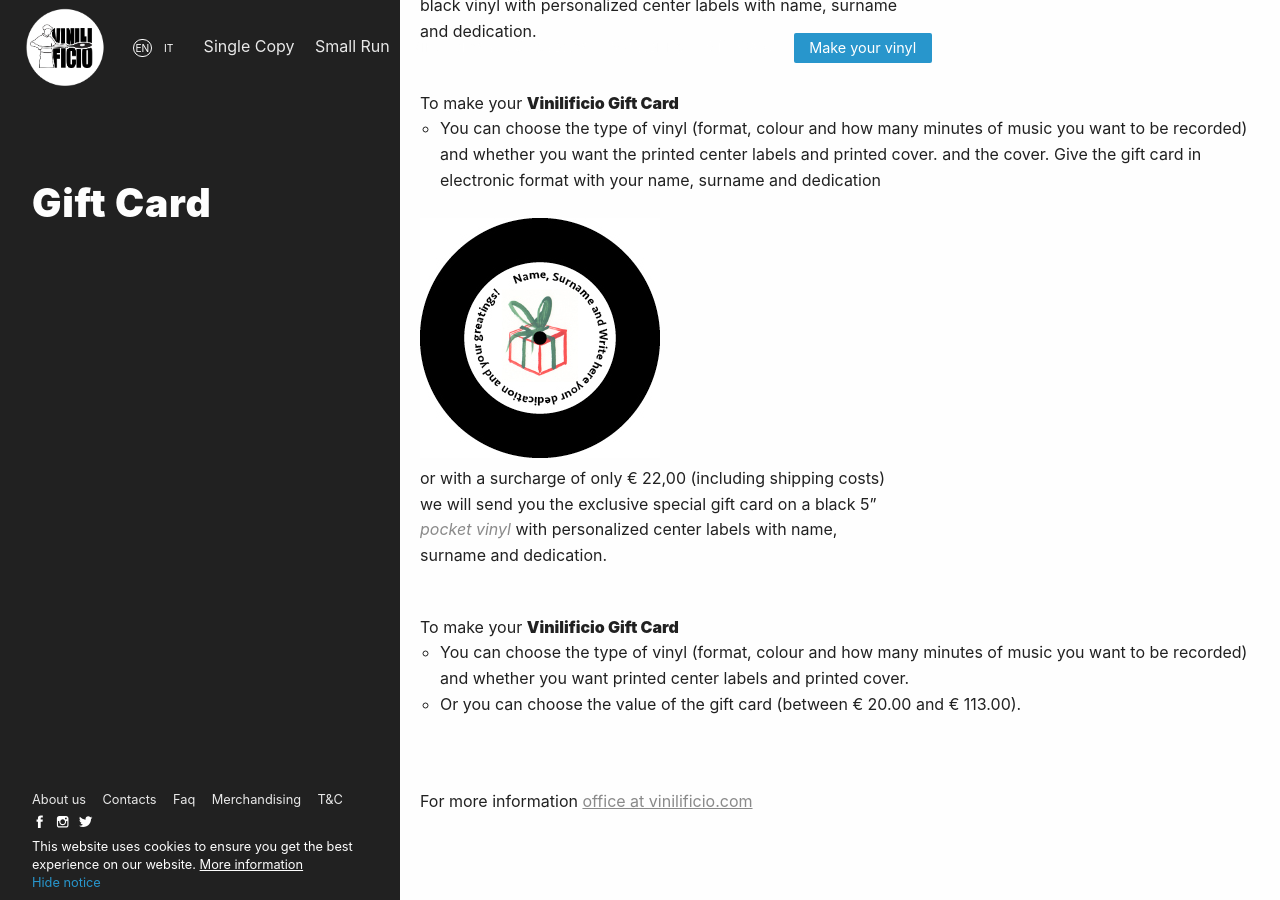
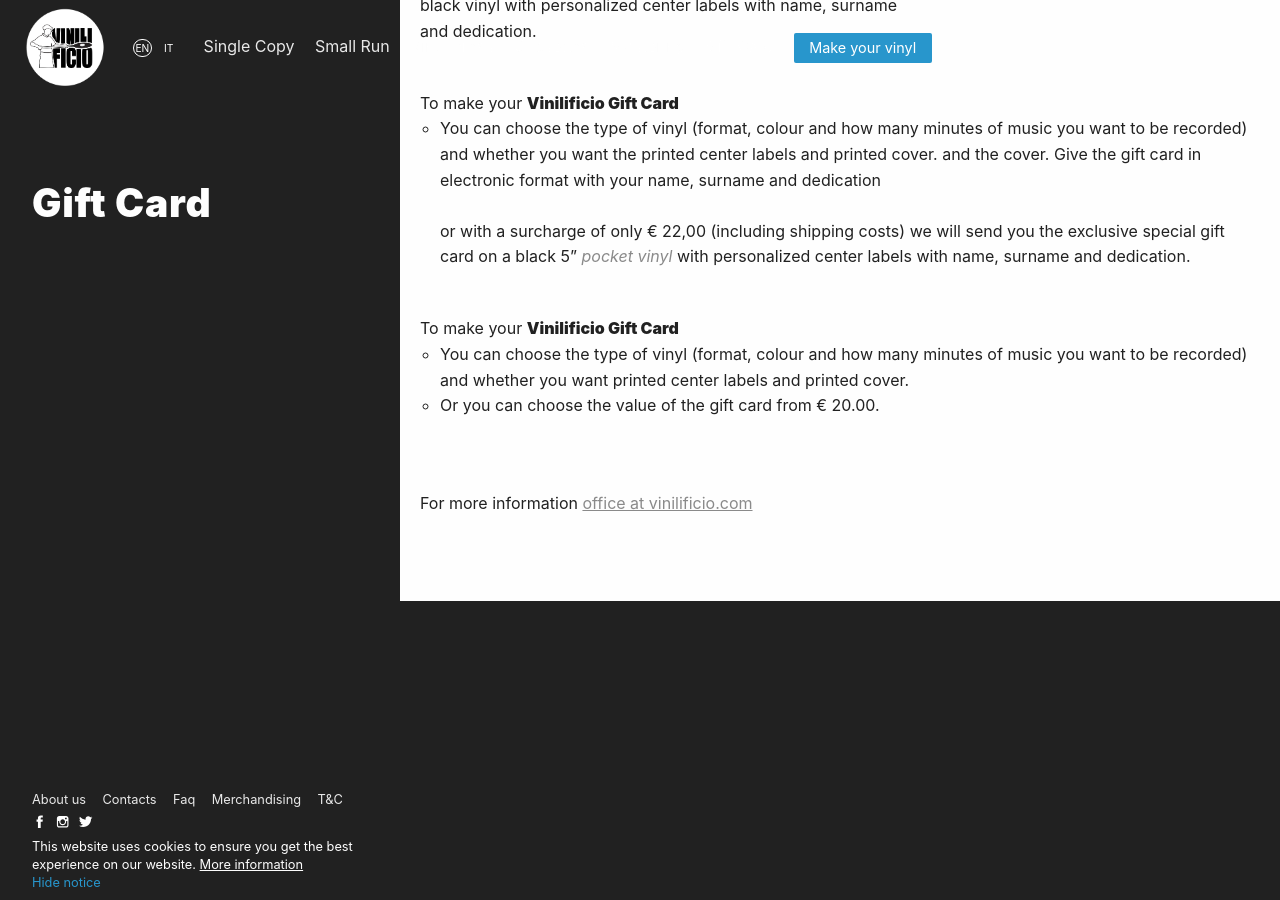
Before and after one commit to Vinilificio/vinilificio.com, a Jekyll site: the page built from en/giftcard.md, in a window 1280 px wide and 900 px high, scrolled down 1020 px. Built offline with Jekyll 4.4.1, drawn with Linux system fonts in a browser that asks for light colours; nearby versions of some CDN libraries; comment, search, counter and statistics services are not loaded.

Commit message:
correzioni testo en

```diff
--- a/en/giftcard.md
+++ b/en/giftcard.md
@@ -25,8 +25,6 @@
 - You can choose the type of vinyl (format, colour and how many minutes of music you want to be recorded) and whether you want the printed center labels and printed cover.
  and the cover.
 Give the gift card in electronic format with your name, surname and dedication<br>
-
-![giftcard](/img/modello vinyl gift card_small_en.jpg)
 <br>
 or with a surcharge of only € 22,00 (including shipping costs) we will send you the exclusive special gift card on a black 5" <i>pocket vinyl</i> with personalized center labels with name, surname and dedication.
 
@@ -35,7 +33,7 @@
 <br>
 To make your <b>Vinilificio Gift Card</b><br>
 - You can choose the type of vinyl (format, colour and how many minutes of music you want to be recorded) and whether you want printed center labels and printed cover.
-- Or you can choose the value of the gift card (between € 20.00 and € 113.00).<br>
+- Or you can choose the value of the gift card from € 20.00.<br>
 
 <br><br>
 For more information <a href="mailto:office@vinilificio.com">office at vinilificio.com</a>
```
